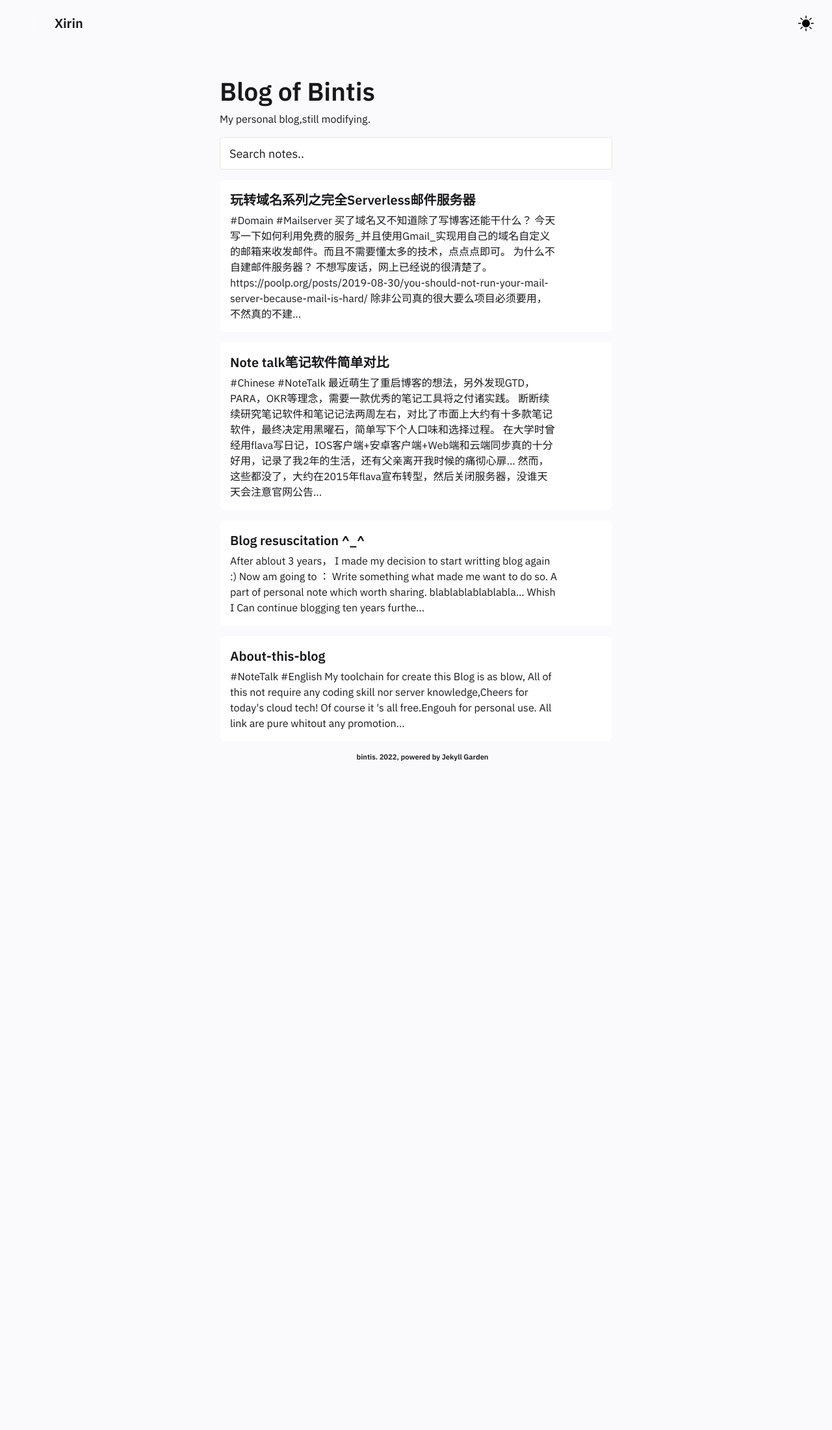
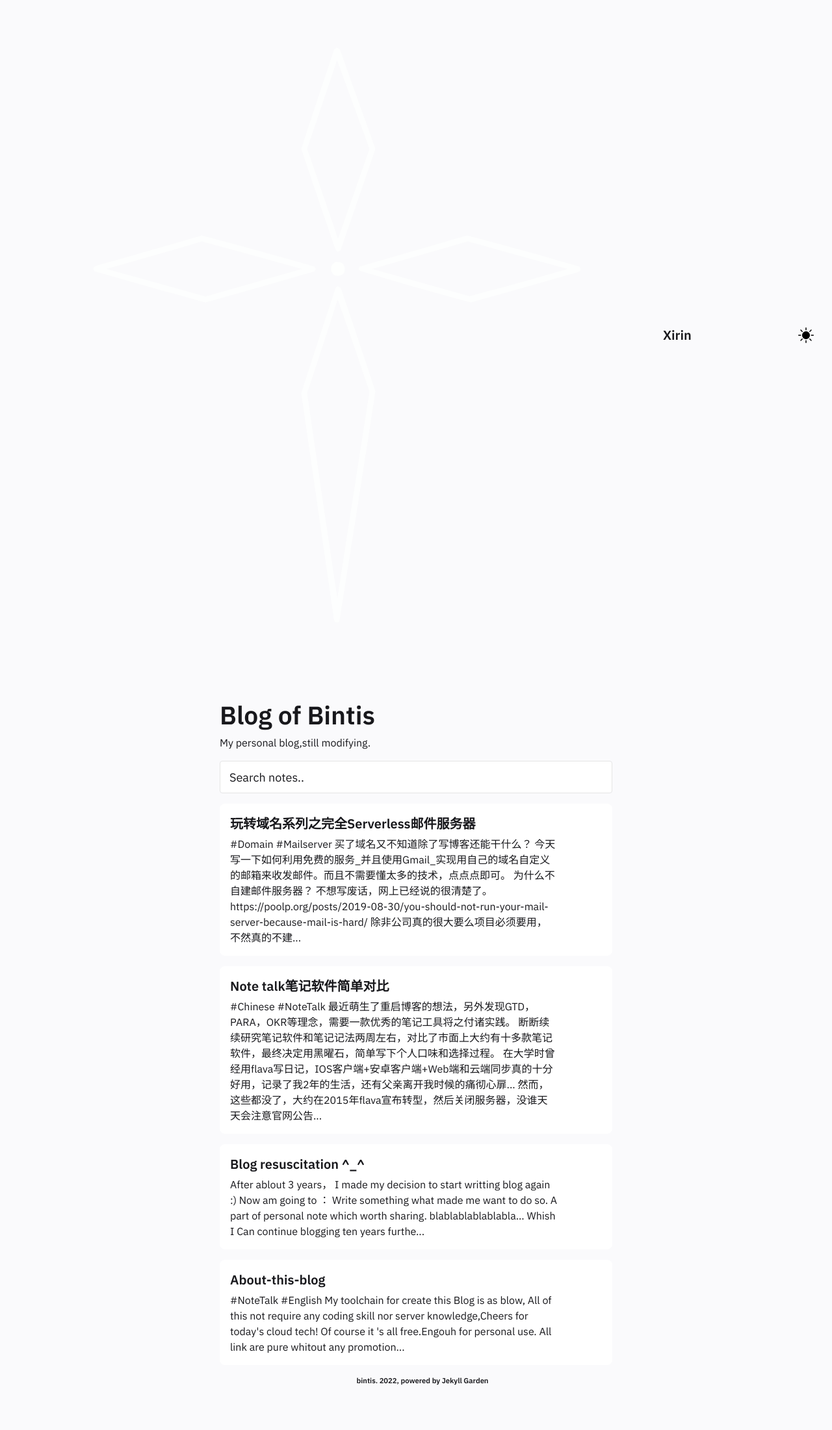
Before and after one commit to bintis/-bintis.github.io, a Jekyll site: the page built from pages/index.md, in a window 1280 px wide. Shown: the whole page at 65% size. Built offline with Jekyll 4.4.1, drawn with Linux system fonts in a browser that asks for light colours; before the commit the page ends 1241 px from its top, so only the background shows below that.

Commit message:
Update Header.html

```diff
--- a/_includes/Header.html
+++ b/_includes/Header.html
@@ -32,7 +32,13 @@
 <nav class="navbar is-transparent" role="navigation" aria-label="main navigation">
     <div class="navbar-brand">
       <a class="navbar-item" href="../index.html">
-        <img src="../assets/img/logo.png" width="64" height="64">
+        <svg xmlns="http://www.w3.org/2000/svg" version="1.1" width="1000px" height="1000px" style="shape-rendering:geometricPrecision; text-rendering:geometricPrecision; image-rendering:optimizeQuality; fill-rule:evenodd; clip-rule:evenodd" xmlns:xlink="http://www.w3.org/1999/xlink">
+         <g><path style="opacity:0.881" fill="#fefffe" d="M 497.5,57.5 C 499.679,57.84 501.512,58.84 503,60.5C 520.97,111.409 539.136,162.243 557.5,213C 539.864,264.908 522.031,316.741 504,368.5C 500.902,372.441 498.235,372.107 496,367.5C 478.298,316.061 460.798,264.561 443.5,213C 460.131,162.106 476.965,111.273 494,60.5C 495.145,59.3636 496.312,58.3636 497.5,57.5 Z M 498.5,76.5 C 515.259,121.873 531.925,167.373 548.5,213C 532.525,259.259 516.359,305.425 500,351.5C 484.167,305.333 468.333,259.167 452.5,213C 467.941,167.509 483.275,122.009 498.5,76.5 Z"/></g>
+         <g><path style="opacity:0.885" fill="#fefffe" d="M 290.5,346.5 C 347.984,361.705 405.318,377.538 462.5,394C 466.5,396.667 466.5,399.333 462.5,402C 407.11,418.223 351.61,434.056 296,449.5C 239.041,433.886 182.208,417.886 125.5,401.5C 122.586,397.468 123.586,394.634 128.5,393C 182.7,377.761 236.7,362.261 290.5,346.5 Z M 290.5,355.5 C 341.896,369.35 393.229,383.516 444.5,398C 395.022,412.244 345.522,426.411 296,440.5C 245.224,426.13 194.391,411.964 143.5,398C 192.753,384.275 241.753,370.108 290.5,355.5 Z"/></g>
+         <g><path style="opacity:0.885" fill="#fefffe" d="M 698.5,346.5 C 756.381,361.682 814.047,377.682 871.5,394.5C 874.414,398.532 873.414,401.366 868.5,403C 813.862,418.601 759.196,434.101 704.5,449.5C 646.989,434.048 589.822,417.714 533,400.5C 531.411,398.089 531.911,395.922 534.5,394C 589.309,378.225 643.975,362.392 698.5,346.5 Z M 699.5,355.5 C 750.844,369.558 802.177,383.725 853.5,398C 803.253,412.643 752.919,426.643 702.5,440C 652.5,426 602.5,412 552.5,398C 601.663,383.964 650.663,369.797 699.5,355.5 Z"/></g>
+         <g><path style="opacity:0.926" fill="#fefffe" d="M 495.5,387.5 C 506.989,386.155 511.823,391.155 510,402.5C 506.723,408.109 501.89,409.942 495.5,408C 489.891,404.723 488.058,399.89 490,393.5C 491.36,390.977 493.193,388.977 495.5,387.5 Z"/></g>
+         <g><path style="opacity:0.883" fill="#fefffe" d="M 499.5,424.5 C 502.112,425.277 503.945,426.944 505,429.5C 522.798,481.728 540.298,534.061 557.5,586.5C 539.322,704.583 520.822,822.583 502,940.5C 498.61,943.153 495.943,942.486 494,938.5C 477.167,822 460.333,705.5 443.5,589C 460.795,535.448 478.295,481.948 496,428.5C 496.69,426.65 497.856,425.316 499.5,424.5 Z M 499.5,444.5 C 516.285,491.682 532.618,539.182 548.5,587C 531.815,693.13 515.315,799.297 499,905.5C 483.039,800.105 467.539,694.605 452.5,589C 468.475,540.91 484.141,492.744 499.5,444.5 Z"/></g>
+        </svg>
         <h4>Xirin</h4>
       </a>
       <div class="navbar-item navbar-dark-mode__mobile is-hidden-tablet" onclick="modeSwitcher()">
```
